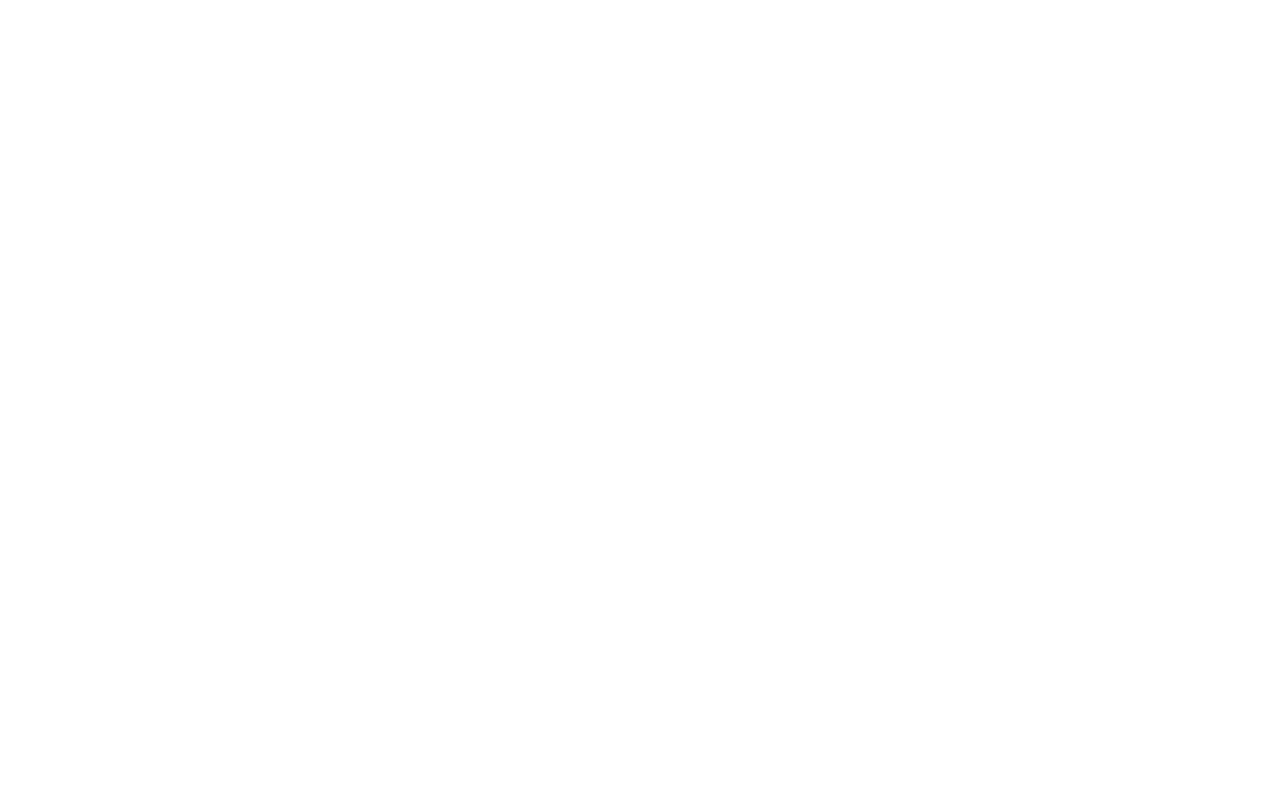
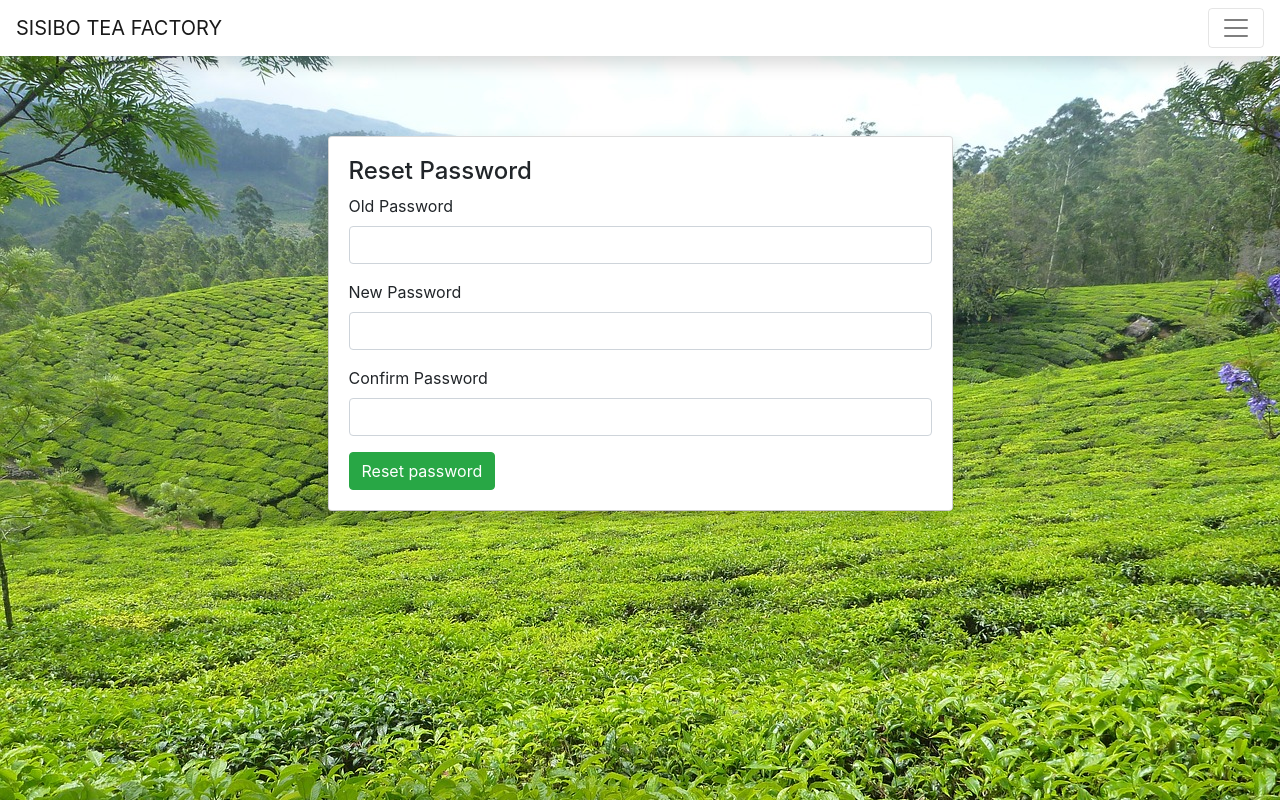
Before and after one commit to solvitlabs/sisibo-tea-frontend, a Vue app: page /passwordreset in a window 1280 px wide. Shown: the top 800 px of the page. Built offline with nearby package versions, Linux system fonts and the light colour scheme.

Commit message:
refactor: Add password reset page

```diff
--- a/src/assets/css/index.css
+++ b/src/assets/css/index.css
@@ -1,6 +1,7 @@
 #signup-page,
 #login-page,
-#forgotpassword-page {
+#forgotpassword-page,
+#passwordreset-page {
     background: url("~@/assets/images/plantation-166515_1280.jpg") repeat;
     padding-top: 5rem;
     padding-bottom: 50rem;
--- a/src/router/index.js
+++ b/src/router/index.js
@@ -21,6 +21,11 @@
         component: () => import( /* webpackChunkName: "forgotpassword" */ '../views/ForgotPassword.vue')
     },
     {
+        path: '/passwordreset',
+        name: 'PasswordReset',
+        component: () => import( /* webpackChunkName: "passwordreset" */ '../views/PasswordReset.vue')
+    },
+    {
         path: '/dashboard',
         name: 'Dashboard',
         component: () => import( /* webpackChunkName: "dashboard" */ '../views/Dashboard.vue')
--- /dev/null
+++ b/src/views/PasswordReset.vue
@@ -0,0 +1,69 @@
+<template>
+  <div>
+    <Navbar />
+    <div class="grid-margin stretch-card" id="passwordreset-page">
+      <div class="col d-flex justify-content-center">
+        <div class="card w-50">
+          <form class="forms-sample shadow" @submit.prevent>
+            <div class="card-body">
+              <h4>Reset Password</h4>
+              <div class="form-group">
+                <label for="firstPassword">Old Password</label>
+                <input
+                  type="password"
+                  class="form-control"
+                  id="firstPassword"
+                  minlength="8"
+                  required
+                  v-model="oldPassword"
+                />
+              </div>
+              <div class="form-group">
+                <label for="firstPassword">New Password</label>
+                <input
+                  type="password"
+                  class="form-control"
+                  id="firstPassword"
+                  minlength="8"
+                  required
+                  v-model="firstPassword"
+                />
+              </div>
+              <div class="form-group">
+                <label for="secondPassword">Confirm Password</label>
+                <input
+                  type="password"
+                  class="form-control"
+                  id="secondPassword"
+                  minlength="8"
+                  required
+                  v-model="secondPassword"
+                />
+              </div>
+              <button type="submit" class="btn btn-success mr-2">
+                Reset password
+              </button>
+            </div>
+          </form>
+        </div>
+      </div>
+    </div>
+    <FooterSection />
+  </div>
+</template>
+
+<script>
+import Navbar from "../layout/Navbar";
+import FooterSection from "../layout/FooterSection";
+
+export default {
+  name: "password-reset",
+  components: {
+    Navbar,
+    FooterSection,
+  },
+};
+</script>
+
+<style scoped>
+</style>
```
